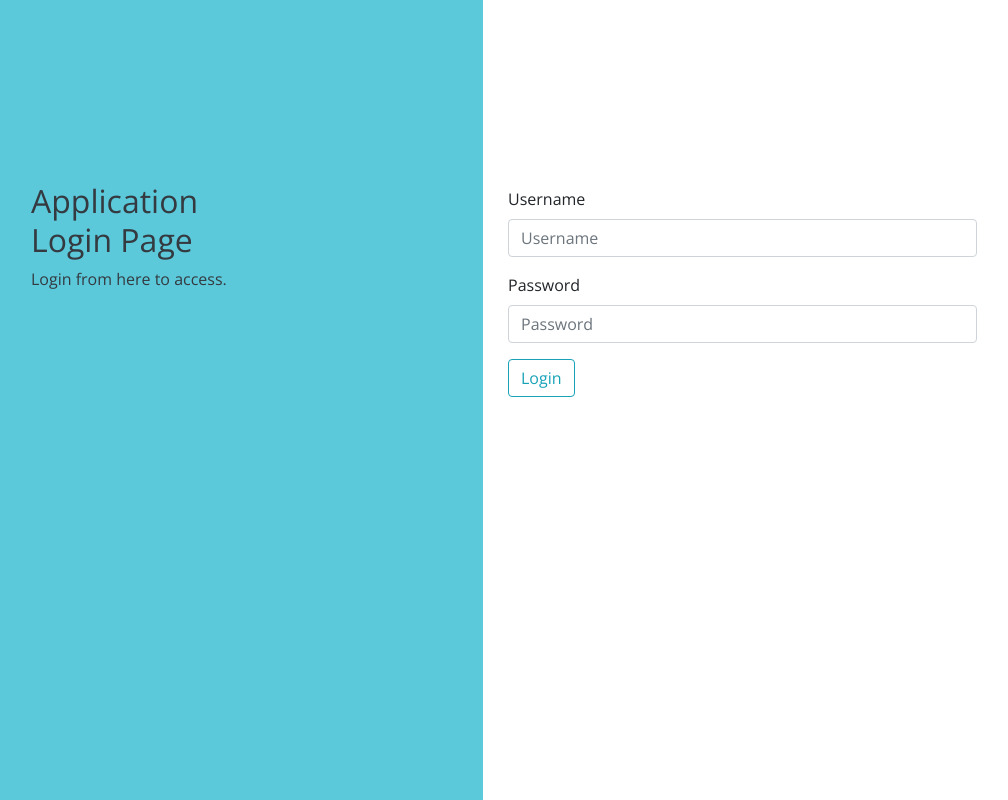
After one commit to ngmthaq/project-blog-ptit, a PHP site: template views/homepage/login.php in a window 1280 px wide. The commit adds this page. Shown: the whole page, without its empty margins (29-1037 px from the left). Run offline with PHP 8.4, Linux system fonts and the light colour scheme; the template is opened without the code that fills it, so the values that code supplies are empty; some libraries are stand-ins or nearby versions.

Commit message:
add login

```diff
--- a/index.php
+++ b/index.php
@@ -1,4 +1,6 @@
 <?php
+
+session_start();
 
 $controllerName = isset($_GET['controller']) ? ucfirst($_GET['controller']) : 'Default';
 $controller = $controllerName . 'Controller';
--- /dev/null
+++ b/views/homepage/login.php
@@ -0,0 +1,118 @@
+<!DOCTYPE html>
+<html lang="en">
+
+<head>
+    <meta charset="UTF-8">
+    <meta http-equiv="X-UA-Compatible" content="IE=edge">
+    <meta name="viewport" content="width=device-width, initial-scale=1.0">
+    <?php require_once('./views/parts/__head.php') ?>
+    <title>Document</title>
+    <style>
+        .main-head {
+            height: 150px;
+            background: #fff;
+
+        }
+
+        .sidenav {
+            height: 100%;
+            background-color: #5bc9da;
+            overflow-x: hidden;
+            padding-top: 20px;
+        }
+
+
+        .main {
+            padding: 0px 10px;
+        }
+
+        @media screen and (max-height: 450px) {
+            .sidenav {
+                padding-top: 15px;
+            }
+        }
+
+        @media screen and (max-width: 450px) {
+            .login-form {
+                margin-top: 10%;
+            }
+
+            .register-form {
+                margin-top: 10%;
+            }
+        }
+
+        @media screen and (min-width: 768px) {
+            .main {
+                margin-left: 40%;
+            }
+
+            .sidenav {
+                width: 40%;
+                position: fixed;
+                z-index: 1;
+                top: 0;
+                left: 0;
+            }
+
+            .login-form {
+                margin-top: 40%;
+            }
+
+            .register-form {
+                margin-top: 20%;
+            }
+        }
+
+
+        .login-main-text {
+            margin-top: 20%;
+            padding: 60px;
+            color: #fff;
+        }
+
+        .login-main-text h2 {
+            font-weight: 300;
+        }
+
+        .btn-black {
+            background-color: #000 !important;
+            color: #fff;
+        }
+    </style>
+</head>
+
+<body>
+    <div class="app">
+        <div class="sidenav">
+            <div class="login-main-text text-dark">
+                <h2>Application<br> Login Page</h2>
+                <p>Login from here to access.</p>
+            </div>
+        </div>
+        <div class="main">
+            <div class="col-lg-8 col-sm-12">
+                <div class="login-form">
+                    <form action="index.php?controller=admin" method="post" class="my-5">
+                        <div class="form-group">
+                            <label>Username</label>
+                            <input type="text" name="user_name" class="form-control" placeholder="Username" value="<?php echo isset($user_name) ? $user_name : '' ?>">
+                            <?php echo isset($err['user_name']) ? "<small class='text-danger'>" . $err['user_name'] . "</small>" : "" ?>
+                        </div>
+                        <div class="form-group">
+                            <label>Password</label>
+                            <input type="password" name="password" class="form-control" placeholder="Password">
+                            <?php echo isset($err['password']) ? "<small class='text-danger'>" . $err['password'] . "</small>" : "" ?>
+                            <?php echo isset($err['user']) ? "<small class='text-danger'>" . $err['user'] . "</small>" : "" ?>
+                        </div>
+                        <button type="submit" class="btn btn-outline-info">Login</button>
+                    </form>
+                </div>
+            </div>
+        </div>
+    </div>
+    <?php require_once('./views/parts/__script.php') ?>
+    <script></script>
+</body>
+
+</html>
```
Also changed, not shown: controllers/AdminController.php (added, +68 -0 lines), controllers/DefaultController.php (+14 -14 lines), models/User.php (+12 -1 lines), views/parts/__header.php (+6 -3 lines).
